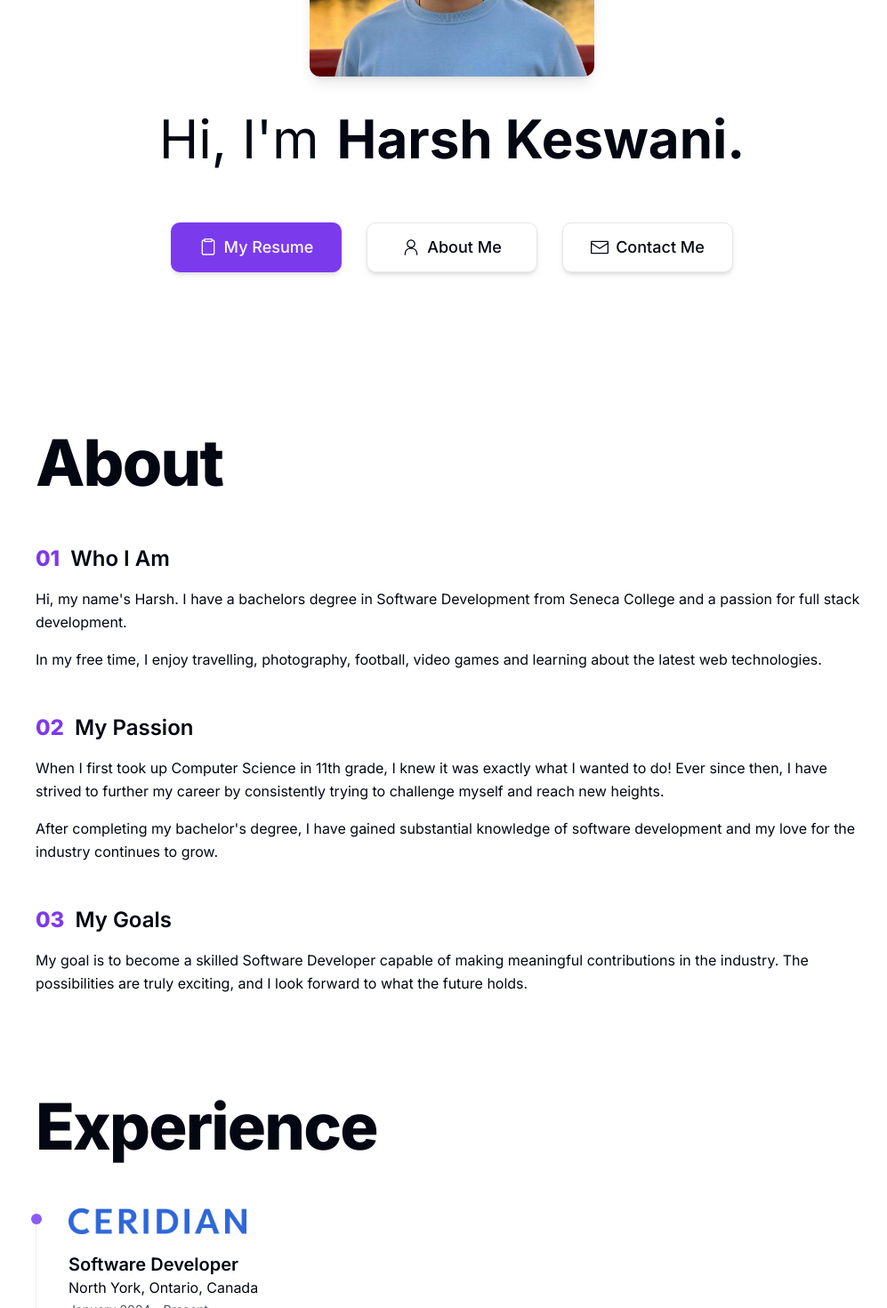
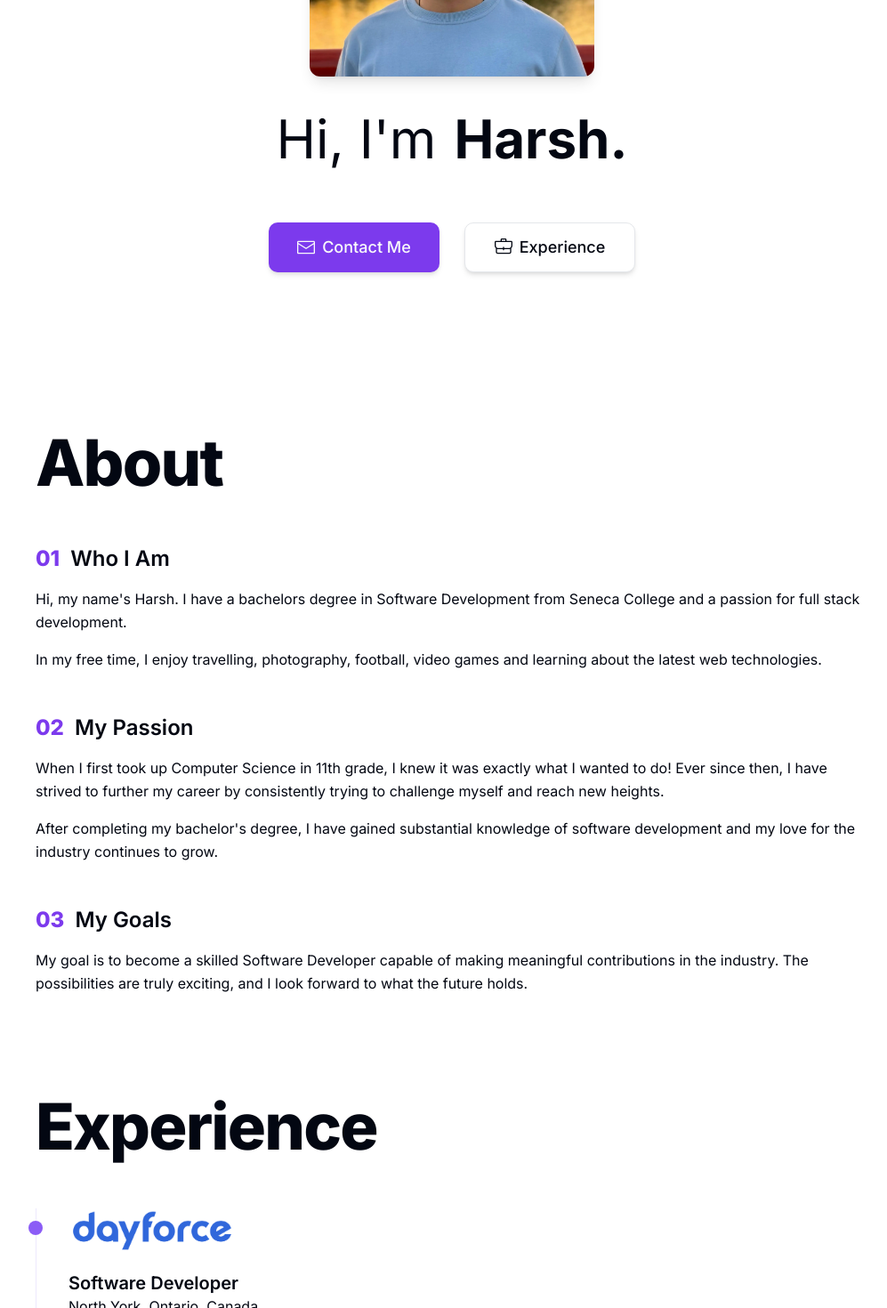
Before and after one commit to hershk17/portfolio, a Next.js app: page / in a window 1280 px wide. Shown: the part 380-1850 px from the top of the page at 89% size, without its empty margins (132-1129 px from the left). Built offline with nearby package versions, Linux system fonts and the light colour scheme.

Commit message:
update 2024 - logos, links, styling

```diff
--- a/app/layout.tsx
+++ b/app/layout.tsx
@@ -4,14 +4,13 @@ import { Toaster } from "@/components/ui/toaster";
 import type { Metadata } from "next";
 import { Inter } from "next/font/google";
 
-import ScrollToTopButton from "@/components/ScrollToTopButton";
 import "./globals.css";
 
 const inter = Inter({ subsets: ["latin"] });
 
 export const metadata: Metadata = {
   title: "Harsh Keswani",
-  description: "Harsh Keswani's personal website",
+  description: "Harsh Keswani's personal portfolio website",
 };
 
 export default function RootLayout({
@@ -25,7 +24,6 @@ export default function RootLayout({
         <ThemeProvider attribute="class" defaultTheme="system" enableSystem>
           {children}
           <Toaster />
-          <ScrollToTopButton />
         </ThemeProvider>
       </body>
     </html>
--- a/app/page.tsx
+++ b/app/page.tsx
@@ -36,8 +36,8 @@ export default function Home() {
       </main>
 
       <footer className="bg-secondary text-foreground/80 mt-28">
-        <section className="container h-14 flex justify-between items-center">
-          <p>&#169; Harsh K, 2023</p>
+        <section className="container h-24 flex justify-between items-center">
+          <p>&#169; Harsh K, {new Date().getFullYear()}</p>
           <p>built with Next.js</p>
         </section>
       </footer>
--- a/components/sections/Experience.tsx
+++ b/components/sections/Experience.tsx
@@ -15,15 +15,21 @@ export const Experience = () => {
           <li key={idx} className="ms-4">
             <div
               className={cn(
-                "absolute rounded-full w-3 h-3 mt-1.5 -start-1.5",
-                idx === 0 ? "bg-violet-500" : "bg-violet-200 dark:bg-violet-900"
+                "absolute rounded-full mt-3.5",
+                idx === 0
+                  ? "bg-violet-500 w-4 h-4 -start-[0.535rem]"
+                  : "bg-violet-200 dark:bg-violet-900 w-3 h-3 -start-1.5"
               )}
             ></div>
             <article className="ml-5">
               <Image
                 src={experience.img}
                 alt={experience.company}
-                className="w-auto h-auto max-w-[200px] max-h-[40px] mt-3 mb-5"
+                className={`w-auto h-auto [${
+                  experience.imgSize === "lg"
+                    ? "max-w-[250px] max-h-[50px]"
+                    : "max-w-[200px] max-h-[40px]"
+                } mt-3 mb-5`}
               />
               <h2 className="text-xl font-semibold">{experience.title}</h2>
               <h3>{experience.location}</h3>
--- a/components/sections/Overview.tsx
+++ b/components/sections/Overview.tsx
@@ -1,8 +1,4 @@
-import {
-  ClipboardIcon,
-  EnvelopeClosedIcon,
-  PersonIcon,
-} from "@radix-ui/react-icons";
+import { BackpackIcon, EnvelopeClosedIcon } from "@radix-ui/react-icons";
 import Image from "next/image";
 import Link from "next/link";
 
@@ -14,47 +10,35 @@ export const Overview = () => {
   return (
     <section
       id="overview"
-      className="flex flex-col h-[calc(100vh-10rem)] md:h-[calc(100vh-8rem)] text-center justify-center items-center"
+      className="flex flex-col h-[calc(100dvh-10rem)] md:h-[calc(100dvh-8rem)] text-center justify-center items-center"
     >
       <Image
         src={pfp}
         alt="Profile Picture"
         priority={true}
-        className="rounded-xl shadow-lg h-[220px] w-[220px] mt-12 md:mt-0 md:h-[40vh] md:w-[40vh]"
+        className="rounded-xl shadow-lg h-[220px] w-[220px] mt-12 md:mt-0 md:h-[40dvh] md:w-[40dvh]"
       />
-      <p className="mt-[5vh] flex flex-col md:flex-row flex-wrap gap-2 md:gap-5">
+      <p className="mt-[5dvh] flex flex-col md:flex-row flex-wrap gap-2 md:gap-5">
         <span className="text-4xl md:text-6xl">Hi, I&#39;m</span>
         <strong className="whitespace-nowrap text-5xl md:text-6xl">
-          Harsh Keswani.
+          Harsh.
         </strong>
       </p>
 
       <div className="flex flex-col md:flex-row items-center justify-center gap-3 md:gap-7 mt-16">
-        <Link
-          href="https://drive.google.com/file/d/14z5-qhxuDHm9UHOTPu8Hs1YVBjDVQsLK/view?usp=drive_link"
-          target="_blank"
-        >
+        <Link href="#projects">
           <Button className="text-lg h-14 flex w-72 md:w-48 gap-2">
-            <ClipboardIcon className="h-5 w-5" />
-            My Resume
+            <EnvelopeClosedIcon className="h-5 w-5" />
+            Contact Me
           </Button>
         </Link>
-        <Link href="#about">
+        <Link href="#experience">
           <Button
             className="text-lg h-14 flex w-72 md:w-48 gap-2"
             variant="outline"
           >
-            <PersonIcon className="h-5 w-5" />
-            About Me
-          </Button>
-        </Link>
-        <Link href="#contact">
-          <Button
-            className="text-lg h-14 flex w-72 md:w-48 gap-2"
-            variant="outline"
-          >
-            <EnvelopeClosedIcon className="h-5 w-5" />
-            Contact Me
+            <BackpackIcon className="h-5 w-5" />
+            Experience
           </Button>
         </Link>
       </div>
--- a/lib/data.ts
+++ b/lib/data.ts
@@ -10,7 +10,7 @@ import snlImg from "@/public/screenshots/snl.webp";
 import weatherWidgetImg from "@/public/screenshots/weather-widget.webp";
 
 // Logo imports
-import ceridianImg from "@/public/logos/ceridian.webp";
+import dayforceImg from "@/public/logos/dayforce.webp";
 import isbImg from "@/public/logos/isb.webp";
 import parImg from "@/public/logos/par.webp";
 import senecaImg from "@/public/logos/seneca.webp";
@@ -40,15 +40,14 @@ import {
   GitHubLogoIcon,
   HomeIcon,
   LightningBoltIcon,
-  Link1Icon,
   LinkedInLogoIcon,
   PersonIcon,
-  PlayIcon,
+  PlayIcon
 } from "@radix-ui/react-icons";
 import { BackpackIcon } from "lucide-react";
 
 export const NAV_ITEMS = [
-  { name: "Home", href: "#overview", icon: HomeIcon },
+  { name: "Overview", href: "#overview", icon: HomeIcon },
   { name: "About", href: "#about", icon: PersonIcon },
   { name: "Experience", href: "#experience", icon: BackpackIcon },
   { name: "Skills", href: "#skills", icon: LightningBoltIcon },
@@ -59,8 +58,9 @@ export const NAV_ITEMS = [
 export const EXPERIENCES = [
   {
     title: "Software Developer",
-    company: "Ceridian",
-    img: ceridianImg,
+    company: "Dayforce",
+    img: dayforceImg,
+    imgSize: "lg",
     date: "January 2024 - Present",
     location: "North York, Ontario, Canada",
     responsibilities: [],
@@ -69,6 +69,7 @@ export const EXPERIENCES = [
     title: "Software Developer",
     company: "PAR Technology",
     img: parImg,
+    imgSize: "md",
     invert: true,
     date: "May 2022 - April 2023",
     location: "Markham, Ontario, Canada",
@@ -84,6 +85,7 @@ export const EXPERIENCES = [
     title: "Honours Bachelor of Technology - Software Development",
     company: "Seneca College",
     img: senecaImg,
+    imgSize: "lg",
     date: "January 2020 - August 2023",
     location: "North York, Ontario, Canada",
     responsibilities: [
@@ -96,13 +98,14 @@ export const EXPERIENCES = [
     title: "High School Diploma - Computer Science",
     company: "The Indian School, Bahrain",
     img: isbImg,
+    imgSize: "lg",
     invert: true,
     date: "March 2019",
     location: "Isa Town, Kingdom of Bahrain",
     responsibilities: [
       "Scored 97.5% in CBSE Computer Science Boards",
       "Maintained Vice President position in the Student Council for 3 years",
-      "Planned and organized community programs, festivals, and fundraising events"
+      "Planned and organized community programs, festivals, and fundraising events",
     ],
   },
 ];
```
Also changed, not shown: public/logos/dayforce.webp (added).
